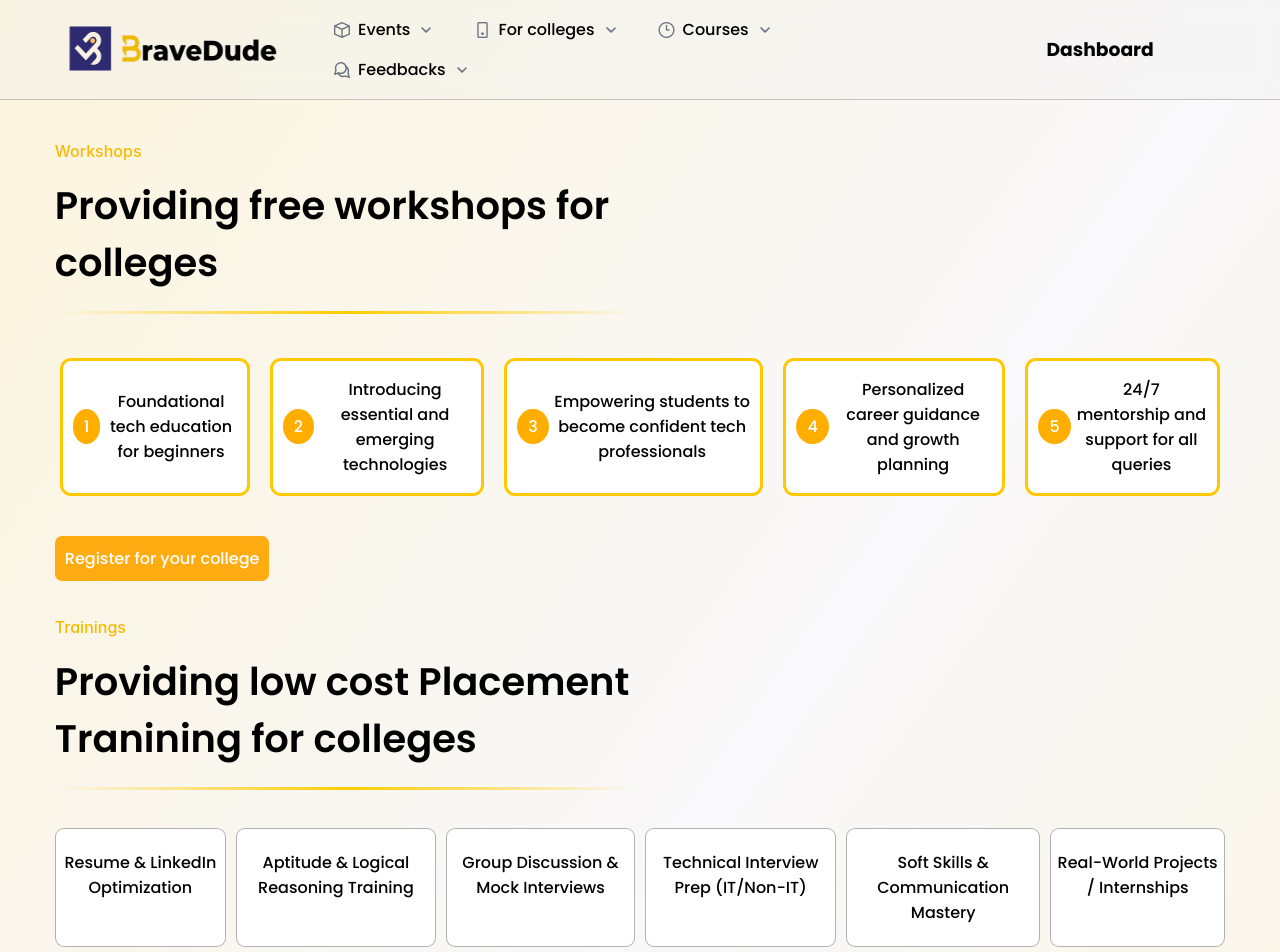
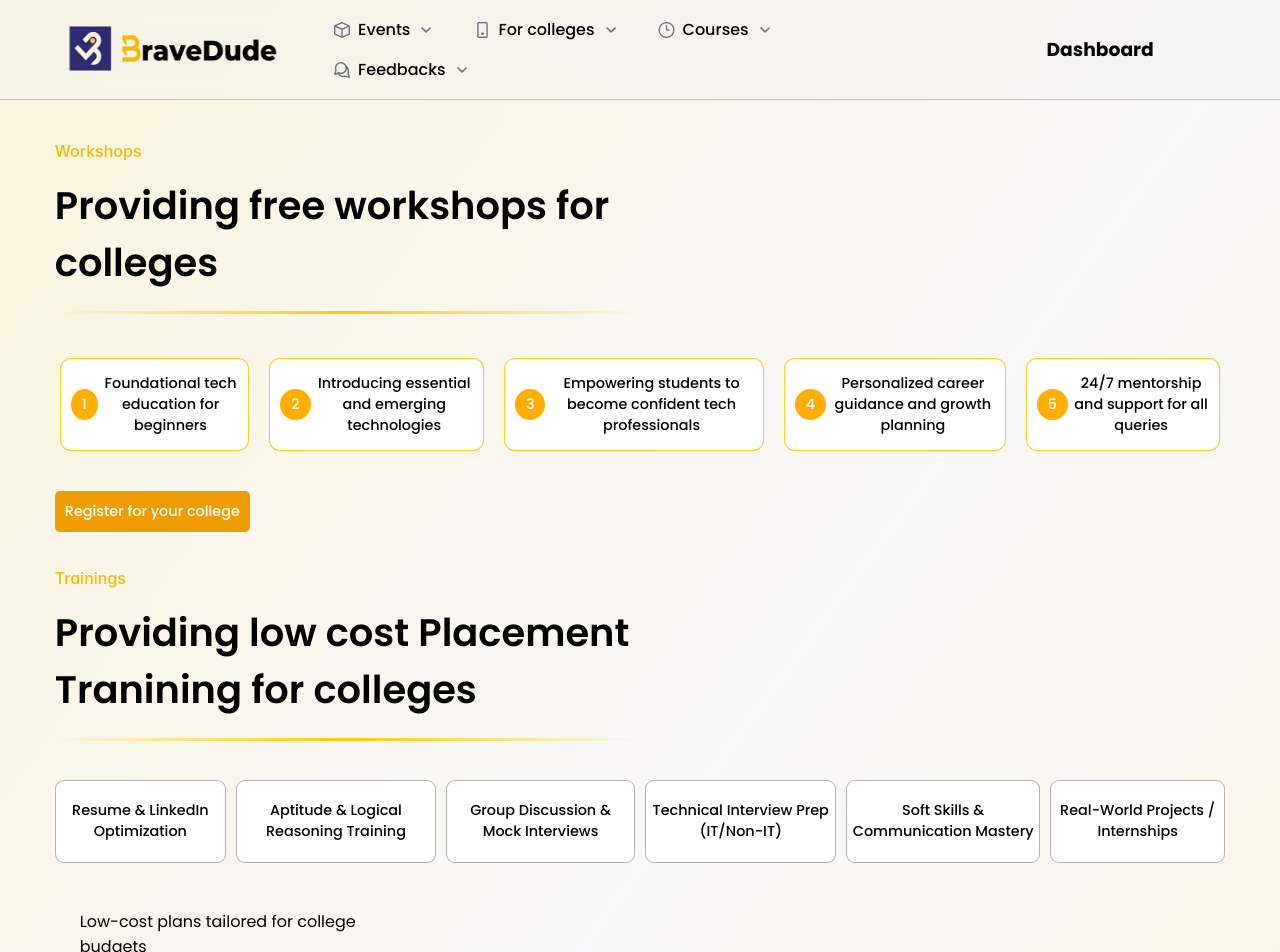
Before and after one commit to suryasuke/bravedude, a React (Create React App) app in the folder app/Client/: page /College-event in a window 1280 px wide. Shown: the top 952 px of the page. Built offline with nearby package versions, Linux system fonts and the light colour scheme; some icons are missing.

Commit message:
chnages made in colleges

```diff
--- a/app/Client/src/pages/Colleges/Colleges.css
+++ b/app/Client/src/pages/Colleges/Colleges.css
@@ -11,8 +11,9 @@
 }
 .workshop-card{
   background-color: white;
-  border: 3px solid rgb(255, 200, 0);
+  border: 1px solid rgba(255, 200, 0, 0.9);
   padding: 0px 10px;
+  font-size: 0.9rem;
   font-family: 'poppins',sans-serif;
   text-align: center;
   font-weight: 500;
@@ -31,18 +32,6 @@ border-radius: 52%;
 font-weight: 500;
 color: white;
 }
-.workshop-second-card{
-  width: 90%;
- padding: 0 10px;
-  border-radius: 10px;
-  background-color: white;
-  border: 2px solid rgb(255, 174, 0);
-  margin: 40px auto;
-  font-size: 0.9rem;font-family: 'poppins',sans-serif;
-  font-weight: 400;
-
-
-}
 .first-workshop{
   padding: 10px 10px;
 }
@@ -50,15 +39,15 @@ color: white;
   padding: 10px 10px;
 }
 .rgstr-for-workshop{
-  background-color: rgb(255, 172, 19);
+  background-color: rgb(239, 156, 3);
   color: rgb(255, 255, 255);
   padding: 10px 10px;
   outline: none;
   border: none;
   font-family: 'poppins' , sans-serif;
-  font-size: 1rem;
+  font-size: 0.9rem;
   font-weight: 500;
-  border-radius: 7px;
+  border-radius: 5px;
   transition: 0.3s ease ;
 }
 .rgstr-for-workshop:hover{
@@ -161,7 +150,7 @@ color: white;
   padding: 5px 5px;
   text-align: center;
   border-radius: 9px;
-  font-size: 1rem;
+  font-size: 0.9rem;
   font-weight: 500;
   font-family: 'poppins',sans-serif;
   border: 0.5px solid rgba(0,0,0,0.3);
--- a/app/Client/src/pages/Colleges/Colleges.jsx
+++ b/app/Client/src/pages/Colleges/Colleges.jsx
@@ -86,7 +86,6 @@ function Colleges() {
       <button  onClick={()=> setForm((prev)=>{
         return !prev
       })} className='rgstr-for-workshop'>Register for your college</button>
-
       </div>
 
 
@@ -102,18 +101,16 @@ function Colleges() {
           </div>
         )
       })
-
     }
         </div>
         <div className='training-points-container'>
           { points_training.map((points)=>{
             return(
                <div className='training-points-card'>
-             <p><CheckCircleIcon/>{' '}{' '}{points}</p>
+             <p><CheckCircleIcon style={{color:'green'}}/>{' '}{' '}{points}</p>
             </div>
             )
           })
-
           }
         </div>
      </div>
@@ -123,7 +120,7 @@ function Colleges() {
       <p className='p-class-scnd-intern'>Our Mentors<hr className='hr-contact'/></p>
       <div className='mentor-of-college'>
     {
-      mentors.map((mentor,index)=>{
+      mentors.map((mentor)=>{
         return (
           <div className='mentors-card'>
             <img src={mentor.img}/>
```
